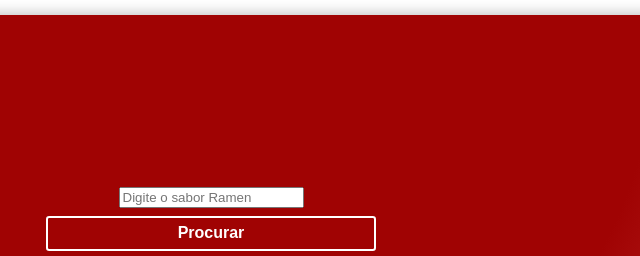
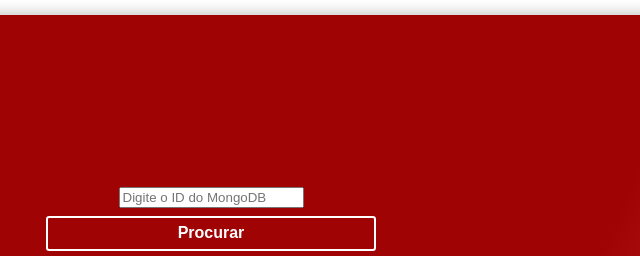
Before and after one commit to Jackson-23/ProjetoM03et01, a website: page index.html in a window 1280 px wide. Shown: the top 256 px of the page, 429-1069 px from the left. Drawn offline with Linux system fonts and the light colour scheme; no server answers.

Commit message:
placeholder temporario.

```diff
--- a/index.html
+++ b/index.html
@@ -38,7 +38,7 @@
         <div id="ramen-escolhida-input-espaco">
           <input
             id="idRamen"
-            placeholder="Digite o sabor Ramen"
+            placeholder="Digite o ID do MongoDB"
           />
           <button class="RamenButton ButtonProcurar" onclick="findRamensById()">
             Procurar
```
